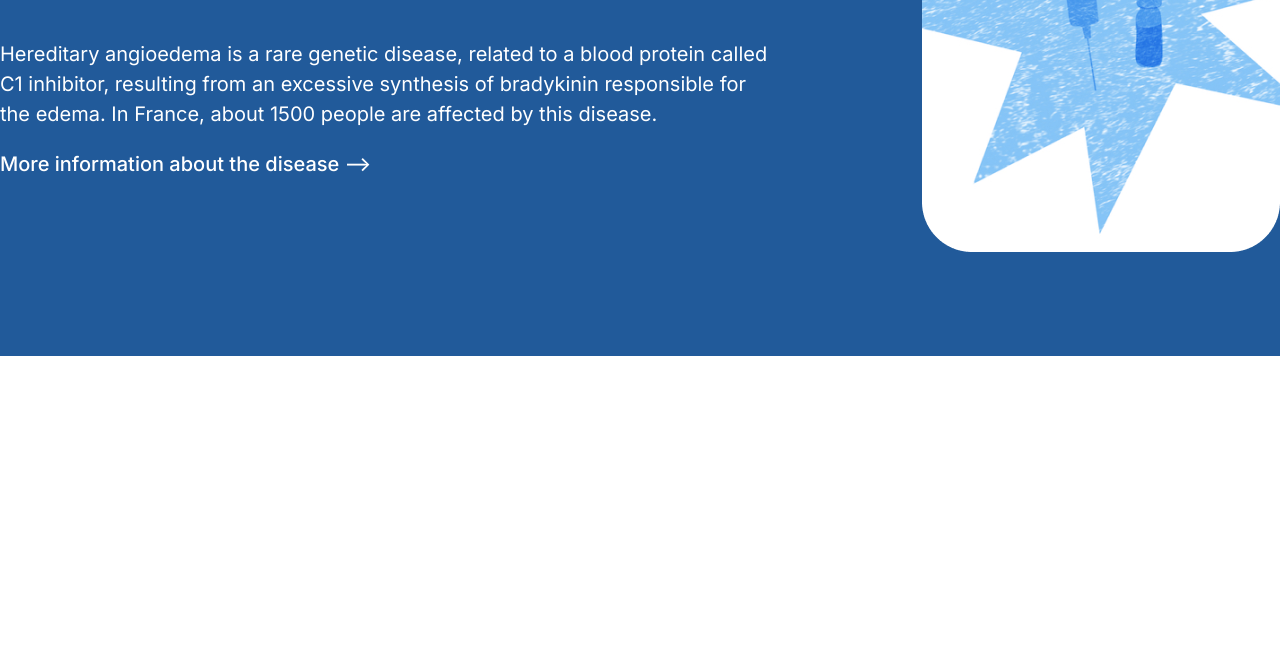
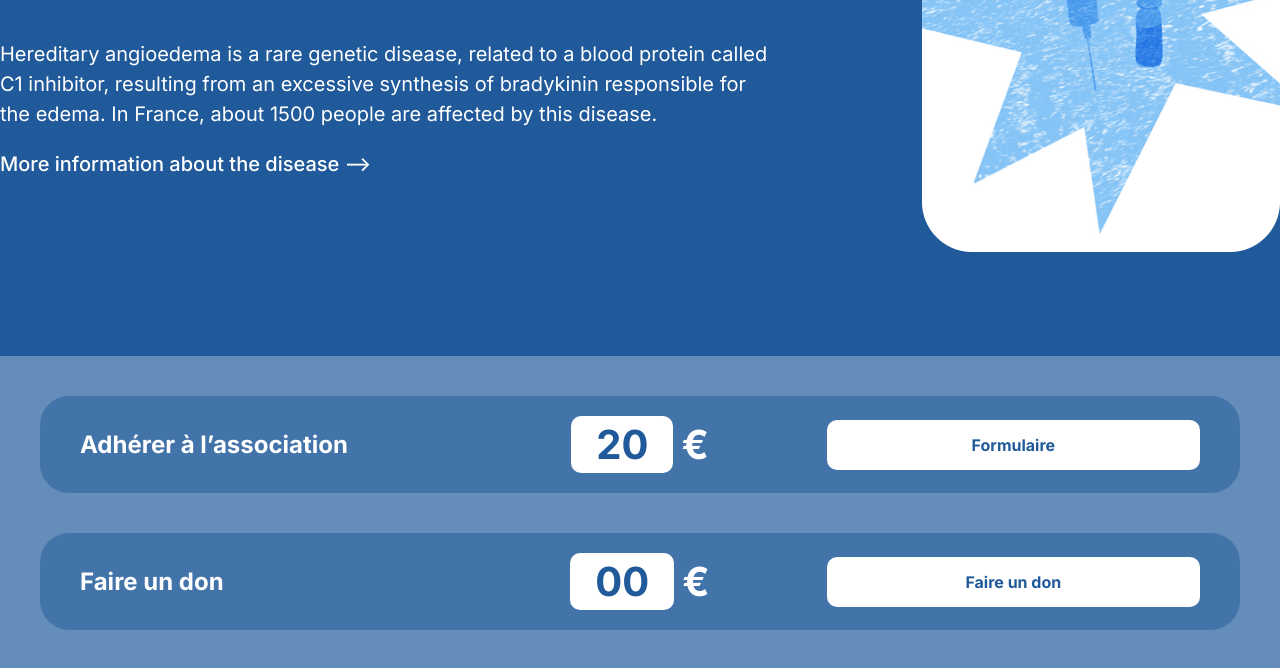
Before and after one commit to MD-Baki/amsao-theam, a plain HTML site: page index.html in a window 1280 px wide. Shown: the part 404-1072 px from the top of the page. Before the commit the page ends 800 px from the top, so only its background shows below. Drawn offline with Linux system fonts and the light colour scheme; files whose address does not match are found by name.

Commit message:
price section

```diff
--- a/assets/css/style.css
+++ b/assets/css/style.css
@@ -118,3 +118,55 @@ header {
     text-align: right;
 }
 /* ||Banner Css End|| */
+
+/* Price Css Start */
+#price {
+    background: var(--secondary-color);
+    padding: 40px;
+}
+
+.price-item {
+    display: grid;
+    grid-template-columns: 1fr 1fr 1fr;
+    align-items: center;
+    background: var(--focus-color);
+    padding: 20px 40px;
+    color: white;
+    border-radius: 29px;
+}
+
+.price-item h4 {
+    font-size: 24px;
+    line-height: 29px;
+}
+
+.priceing-part {
+    display: flex;
+    gap: 8px;
+    justify-content: center;
+    align-items: center;
+    font-size: 40px;
+}
+
+.part-2 {
+    margin-top: 40px;
+}
+
+.priceing-part a {
+    color: var(--primary-color);
+    background: white;
+    padding: 4px 25px;
+    font-size: 40px;
+    border-radius: 10px;
+}
+
+.price-btn {
+    display: block;
+    background-color: white;
+    color: var(--primary-color);
+    font-size: 16px;
+    text-align: center;
+    border-radius: 10px;
+    padding: 15px 0;
+}
+/* ||Price Css End|| */
--- a/index.html
+++ b/index.html
@@ -55,5 +55,28 @@
             </div>
         </section>
         <!-- ||Banner Section End|| -->
+
+        <!-- price Section Start -->
+        <section id="price">
+            <div class="container">
+                <div class="price-item font-bold">
+                    <h4>Adhérer à l’association</h4>
+                    <div class="priceing-part">
+                        <a href="#">20</a>
+                        <p>€</p>
+                    </div>
+                    <a href="#" class="price-btn">Formulaire</a>
+                </div>
+                <div class="price-item font-bold part-2">
+                    <h4>Faire un don</h4>
+                    <div class="priceing-part">
+                        <a href="#">00</a>
+                        <p>€</p>
+                    </div>
+                    <a href="#" class="price-btn">Faire un don</a>
+                </div>
+            </div>
+        </section>
+        <!-- ||price Section End|| -->
     </body>
 </html>
```
